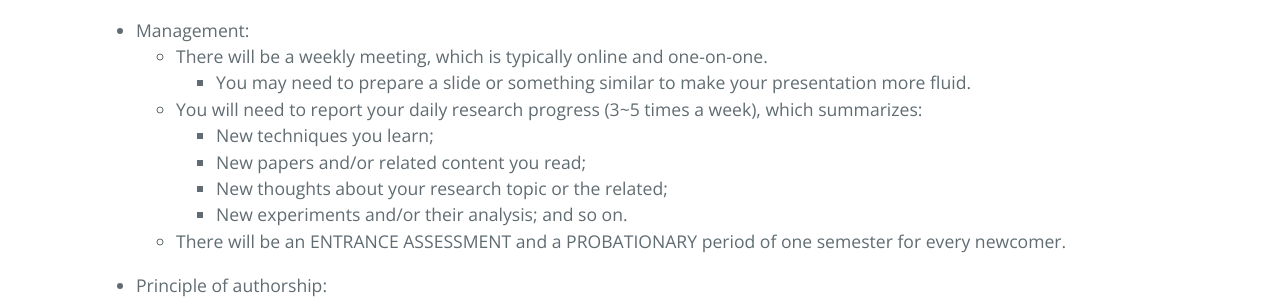
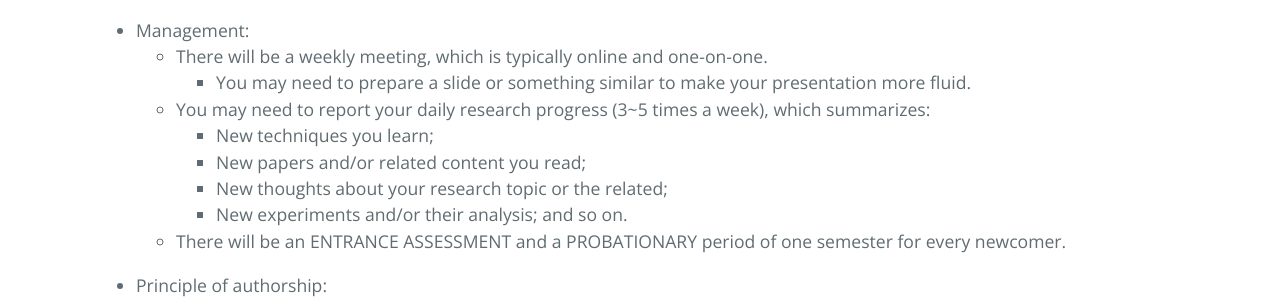
Before and after one commit to ZhimingZhou/zhimingzhou.github.io, a Jekyll site: the page built from _posts/2021-10-11-Prospective-Students.md, in a window 1280 px wide. Shown: the part 1501-1800 px from the top of the page. Built offline with Jekyll 4.4.1, drawn with Linux system fonts in a browser that asks for light colours.

Commit message:
Update 2021-10-11-Prospective-Students.md

```diff
--- a/_posts/2021-10-11-Prospective-Students.md
+++ b/_posts/2021-10-11-Prospective-Students.md
@@ -61,7 +61,7 @@ I’m looking for talented students with enthusiasm for fundamental research in
 - Management:
 	- There will be a weekly meeting, which is typically online and one-on-one.
 		- You may need to prepare a slide or something similar to make your presentation more fluid.
-	- You will need to report your daily research progress (3~5 times a week), which summarizes:
+	- You may need to report your daily research progress (3~5 times a week), which summarizes:
 		- New techniques you learn;
 		- New papers and/or related content you read;
 		- New thoughts about your research topic or the related;
```
